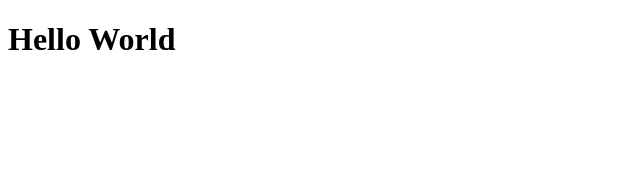
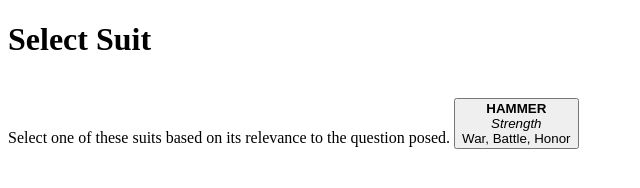
Before and after one commit to PidgeyThePirate/Harrow, a plain HTML site: page index.html in a window 1280 px wide. Shown: the whole page, without its empty margins (0-640 px from the left). Drawn offline with Linux system fonts and the light colour scheme.

Commit message:
Update index.html

```diff
--- a/index.html
+++ b/index.html
@@ -6,6 +6,10 @@
     <script defer src="src/harrow.js" charset="utf-8"></script>
   </head>
   <body>
-    <h1>Hello World</h1>
+    <div id="selectSuit">
+      <h1>Select Suit</h1><br/>
+      Select one of these suits based on its relevance to the question posed.
+      <button id="strength"><b>HAMMER</b><br/><i>Strength</i><br/>War, Battle, Honor</button>
+    </div>
   </body>
 </html>
```
